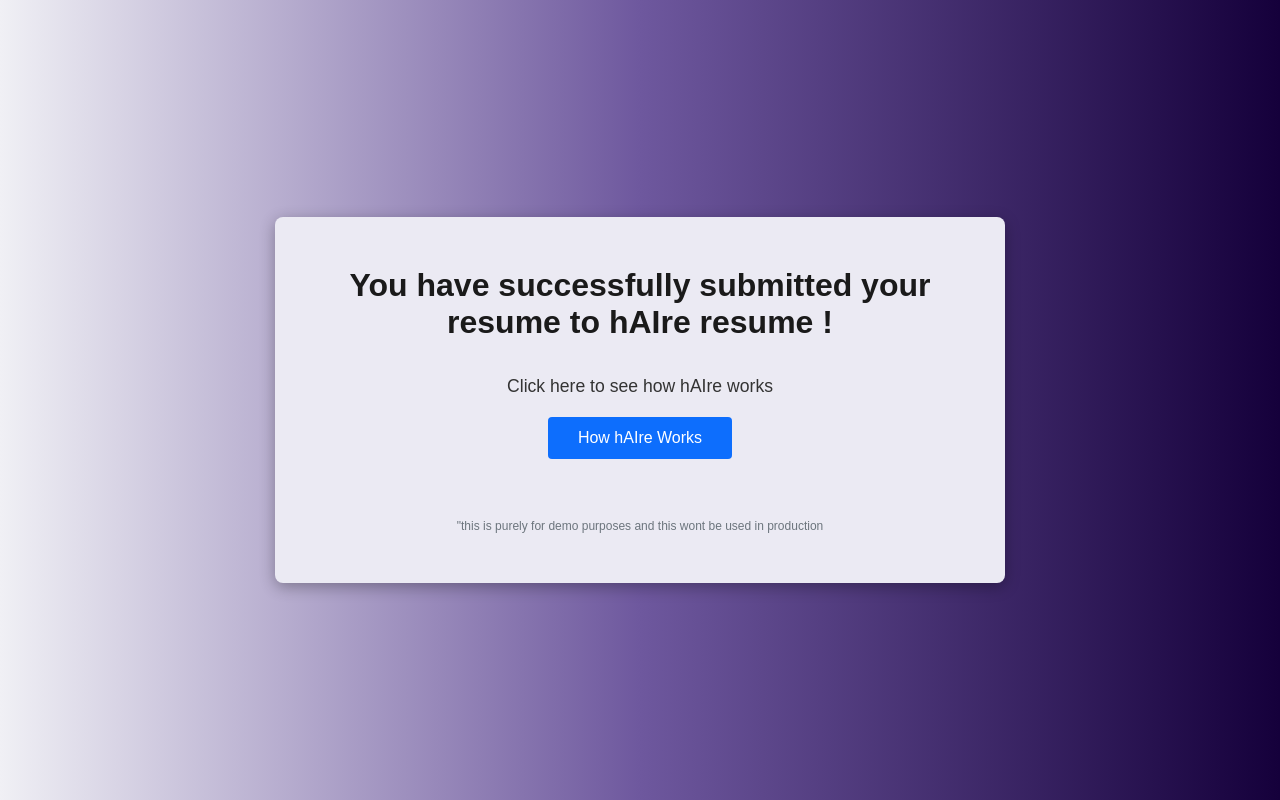
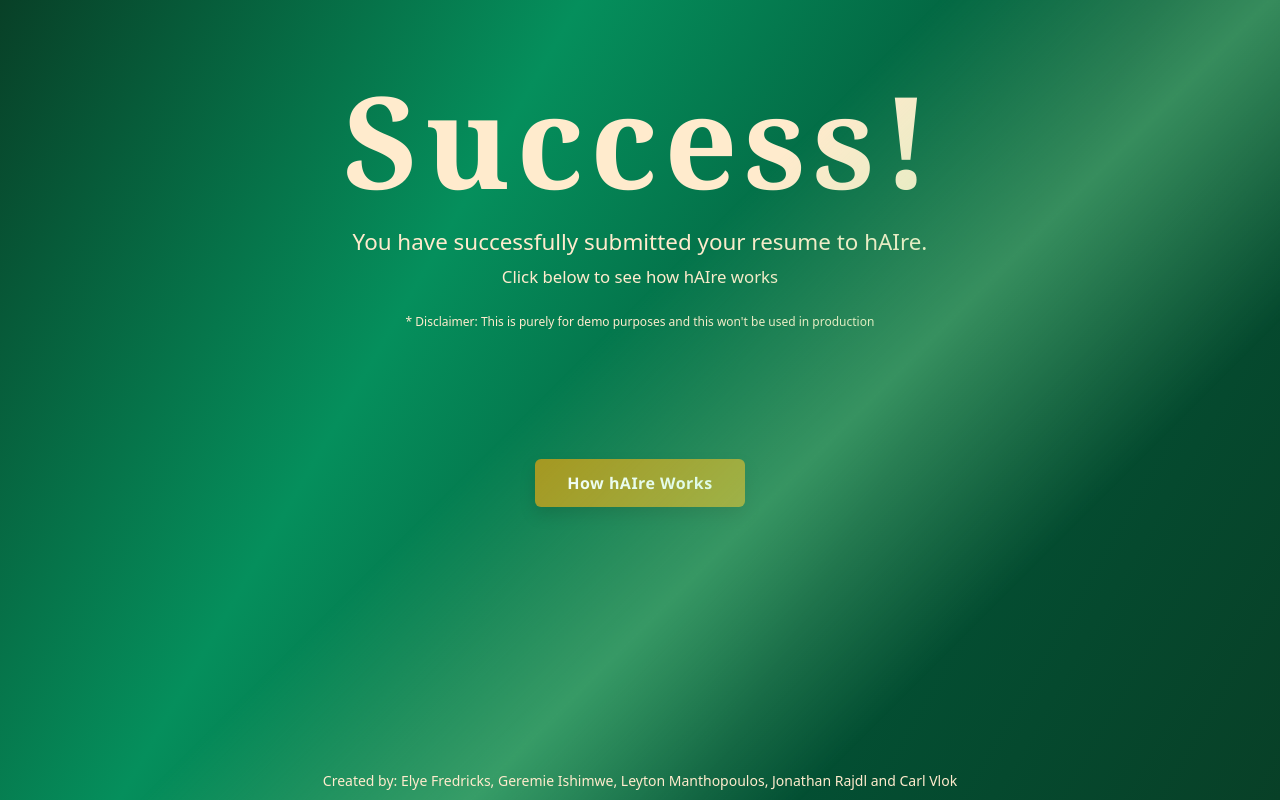
Before and after one commit to JonoZA/STADIO_Hackathon_2026, a Flask app: template haire/templates/success.html in a window 1280 px wide. Run offline with Flask 3, Linux system fonts and the light colour scheme; the template is opened without the code that fills it, so the values that code supplies are empty.

Commit message:
New success webpage

```diff
--- a/haire/templates/success.html
+++ b/haire/templates/success.html
@@ -4,98 +4,57 @@
     <meta charset="UTF-8">
     <meta name="viewport" content="width=device-width, initial-scale=1.0">
     <title>Application Successful - hAIre</title>
+    <meta name="theme-color" content="#0d6efd">
 
-    <style>
+    <!-- Bootstrap -->
+    <link
+        href="https://cdn.jsdelivr.net/npm/bootstrap@5.3.3/dist/css/bootstrap.min.css"
+        rel="stylesheet">
 
-        body {
-            font-family: 'Abadi', Arial, sans-serif;
-
-
-            background: linear-gradient(to right, #f0f0f5 0%, #6e589e 50%, #15003b 100%);
-            margin: 0;
-
-
-            min-height: 100vh;
-            display: flex;
-            justify-content: center;
-            align-items: center;
-        }
-
-
-        .content-box {
-            background-color: #ebeaf3;
-            padding: 50px 40px;
-            border-radius: 8px;
-            box-shadow: 0 4px 15px rgba(0, 0, 0, 0.3);
-            text-align: center;
-            max-width: 650px;
-            width: 90%;
-        }
-
-
-        .main-message {
-            font-size: 2rem;
-            font-weight: bold;
-            color: #1a1a1a;
-            margin-bottom: 35px;
-        }
-
-
-        .sub-message {
-            font-size: 1.1rem;
-            color: #333333;
-            margin-bottom: 20px;
-        }
-
-
-        .blue-btn {
-            background-color: #0d6efd;
-            color: white;
-            border: none;
-            padding: 12px 30px;
-            font-size: 1rem;
-            border-radius: 4px;
-            text-decoration: none;
-            display: inline-block;
-            cursor: pointer;
-            margin-bottom: 40px;
-            transition: background-color 0.2s;
-        }
-
-        .blue-btn:hover {
-            background-color: #0b5ed7;
-        }
-
-
-        .disclaimer-text {
-            font-size: 0.75rem;
-            color: #6c757d;
-            margin-top: 20px;
-        }
-    </style>
+    <!-- Linking to your shared stylesheet -->
+    <link rel="stylesheet" href="../static/styles/indexStyles.css" />
 </head>
 <body>
 
-    <div class="content-box">
+    <!-- Background animation -->
+    <div class="hero-haze"></div>
 
-        <div class="main-message">
-            You have successfully submitted your resume to hAIre resume !
-        </div>
+    <div class="page-wrapper">
+        <section class="hero-section">
 
-        <div class="sub-message">
-            Click here to see how hAIre works
-        </div>
+            <!-- Main Content -->
+            <div class="hero-content">
+                <!-- Inline style added here just to scale down the giant title slightly for this specific page -->
+                <h1 class="hero-title" style="font-size: clamp(3rem, 15vw, 8rem);">Success!</h1>
+                <p class="hero-subtitle">You have successfully submitted your resume to hAIre.</p>
+                <p class="hero-subtitle-small">Click below to see how hAIre works</p>
 
+                <!-- Disclaimer -->
+                <p class="hero-subtitle-small" style="font-size: 0.75rem; opacity: 0.7; margin-top: 1.5rem;">
+                    * Disclaimer: This is purely for demo purposes and this won't be used in production
+                </p>
+            </div>
 
-        <a href="#" class="blue-btn">
-            How hAIre Works
-        </a>
+            <!-- Animated Buttons -->
+            <div class="action-buttons">
+                <!-- Update the href attribute when you have the actual route for this page -->
+                <a href="#">
+                    <button class="btn action-btn shadow" type="button">How hAIre Works</button>
+                </a>
+            </div>
 
-        <div class="disclaimer-text">
-            "this is purely for demo purposes and this wont be used in production
-        </div>
+        </section>
+    </div>
 
-    </div>
+    <!-- Consistent Footer -->
+    <footer>
+        <small>
+            Created by: Elye Fredricks, Geremie Ishimwe, Leyton Manthopoulos, Jonathan Rajdl and Carl Vlok
+        </small>
+    </footer>
+
+    <!-- Bootstrap JS -->
+    <script src="https://cdn.jsdelivr.net/npm/bootstrap@5.3.3/dist/js/bootstrap.bundle.min.js"></script>
 
 </body>
 </html>
```
